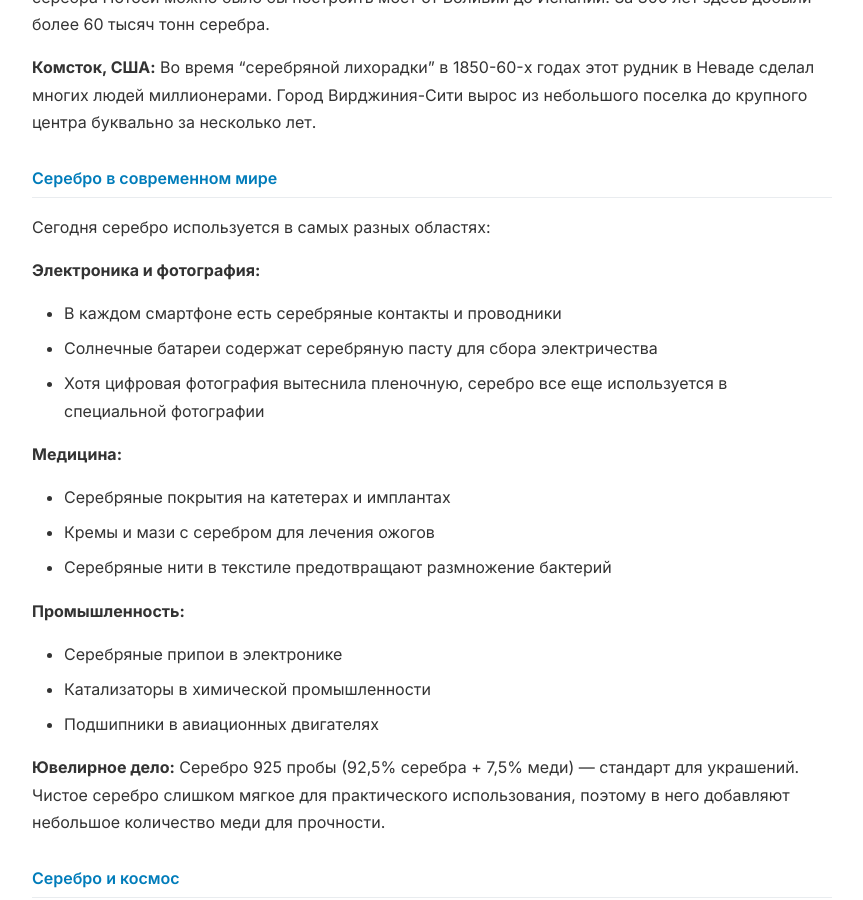
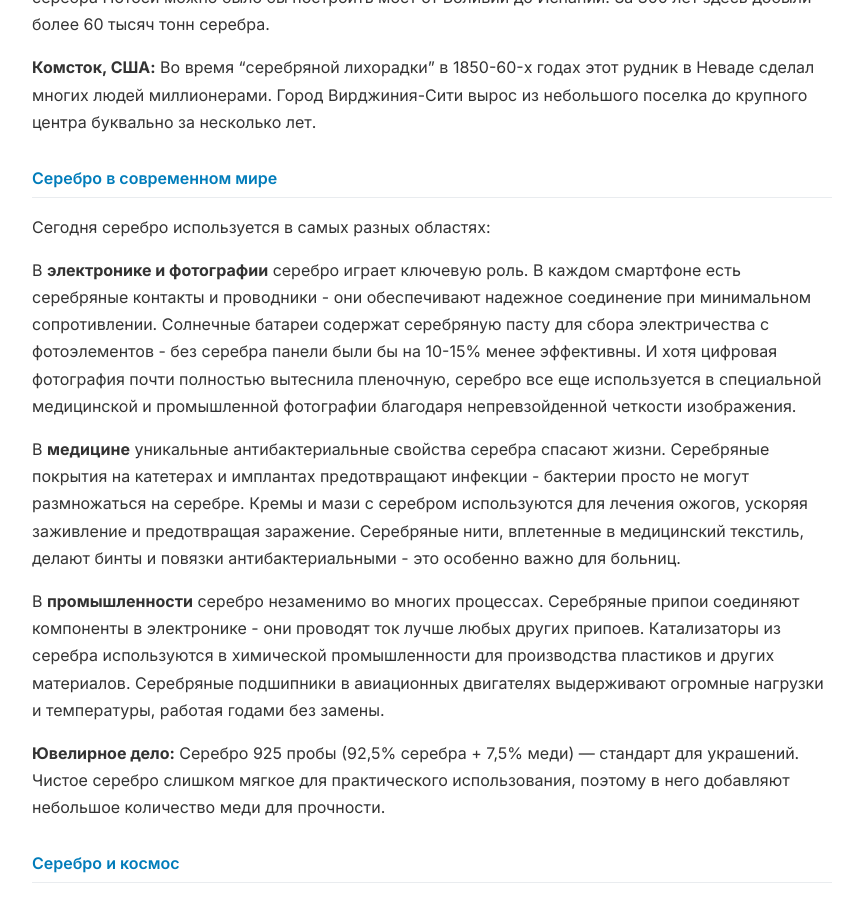
Before and after one commit to alexeygrigorev/little-book-of-metals-ru, a Jekyll site: the page built from часть_3_металлы/глава_14_серебро.md, in a window 1280 px wide and 900 px high, scrolled down 2155 px. Shown: the whole window, without its empty margins (208-1071 px from the left). Built offline with Jekyll 4.4.1, drawn with Linux system fonts in a browser that asks for light colours.

Commit message:
Enhanced chapters 14-15: silver and platinum applications
Co-authored-by: alexeygrigorev <875246+alexeygrigorev@users.noreply.github.com>

```diff
--- a/часть_3_металлы/глава_14_серебро.md
+++ b/часть_3_металлы/глава_14_серебро.md
@@ -61,20 +61,11 @@ layout: chapter
 
 Сегодня серебро используется в самых разных областях:
 
-**Электроника и фотография:**
-- В каждом смартфоне есть серебряные контакты и проводники
-- Солнечные батареи содержат серебряную пасту для сбора электричества
-- Хотя цифровая фотография вытеснила пленочную, серебро все еще используется в специальной фотографии
+В **электронике и фотографии** серебро играет ключевую роль. В каждом смартфоне есть серебряные контакты и проводники - они обеспечивают надежное соединение при минимальном сопротивлении. Солнечные батареи содержат серебряную пасту для сбора электричества с фотоэлементов - без серебра панели были бы на 10-15% менее эффективны. И хотя цифровая фотография почти полностью вытеснила пленочную, серебро все еще используется в специальной медицинской и промышленной фотографии благодаря непревзойденной четкости изображения.
 
-**Медицина:**
-- Серебряные покрытия на катетерах и имплантах
-- Кремы и мази с серебром для лечения ожогов
-- Серебряные нити в текстиле предотвращают размножение бактерий
+В **медицине** уникальные антибактериальные свойства серебра спасают жизни. Серебряные покрытия на катетерах и имплантах предотвращают инфекции - бактерии просто не могут размножаться на серебре. Кремы и мази с серебром используются для лечения ожогов, ускоряя заживление и предотвращая заражение. Серебряные нити, вплетенные в медицинский текстиль, делают бинты и повязки антибактериальными - это особенно важно для больниц.
 
-**Промышленность:**
-- Серебряные припои в электронике
-- Катализаторы в химической промышленности
-- Подшипники в авиационных двигателях
+В **промышленности** серебро незаменимо во многих процессах. Серебряные припои соединяют компоненты в электронике - они проводят ток лучше любых других припоев. Катализаторы из серебра используются в химической промышленности для производства пластиков и других материалов. Серебряные подшипники в авиационных двигателях выдерживают огромные нагрузки и температуры, работая годами без замены.
 
 **Ювелирное дело:**
 Серебро 925 пробы (92,5% серебра + 7,5% меди) — стандарт для украшений. Чистое серебро слишком мягкое для практического использования, поэтому в него добавляют небольшое количество меди для прочности.
```
Also changed, not shown: часть_3_металлы/глава_15_платина.md (+2 -8 lines).
